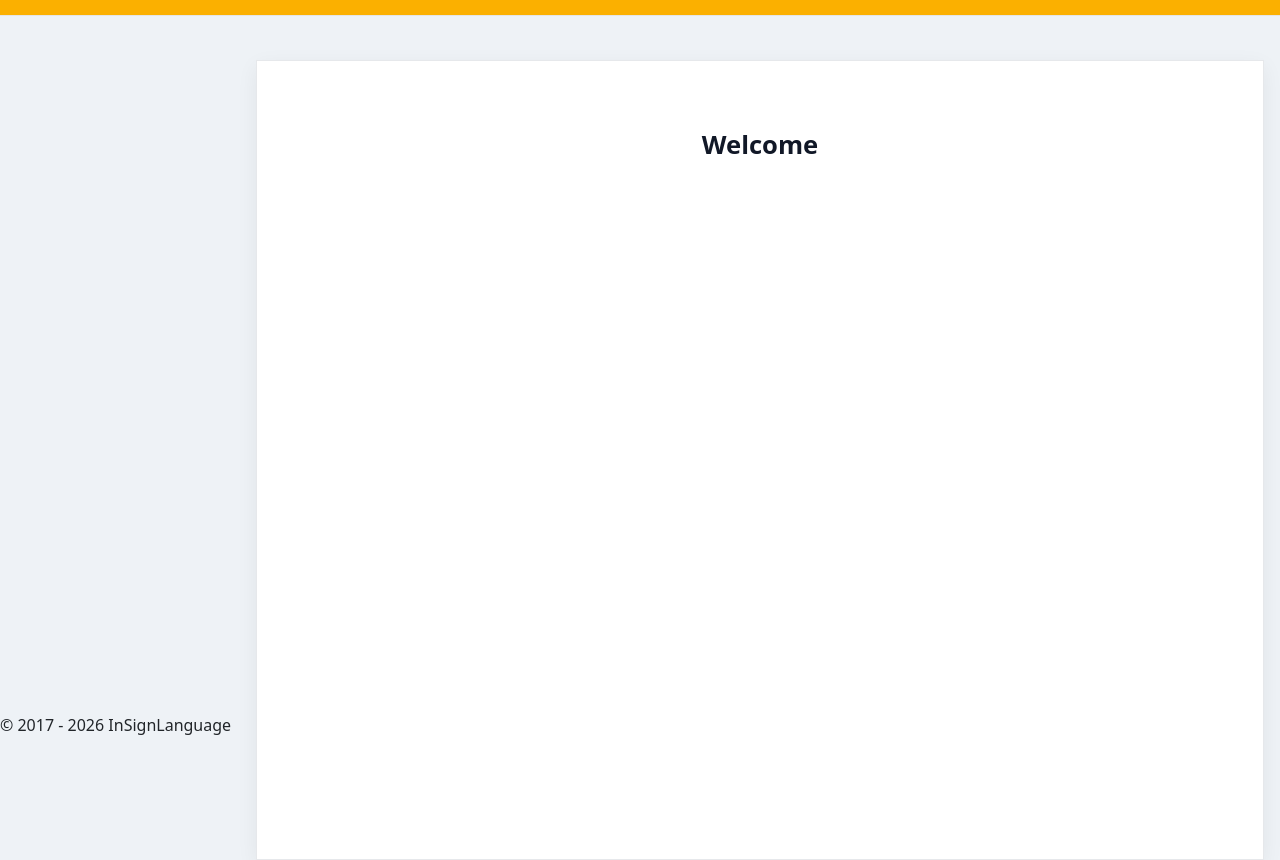
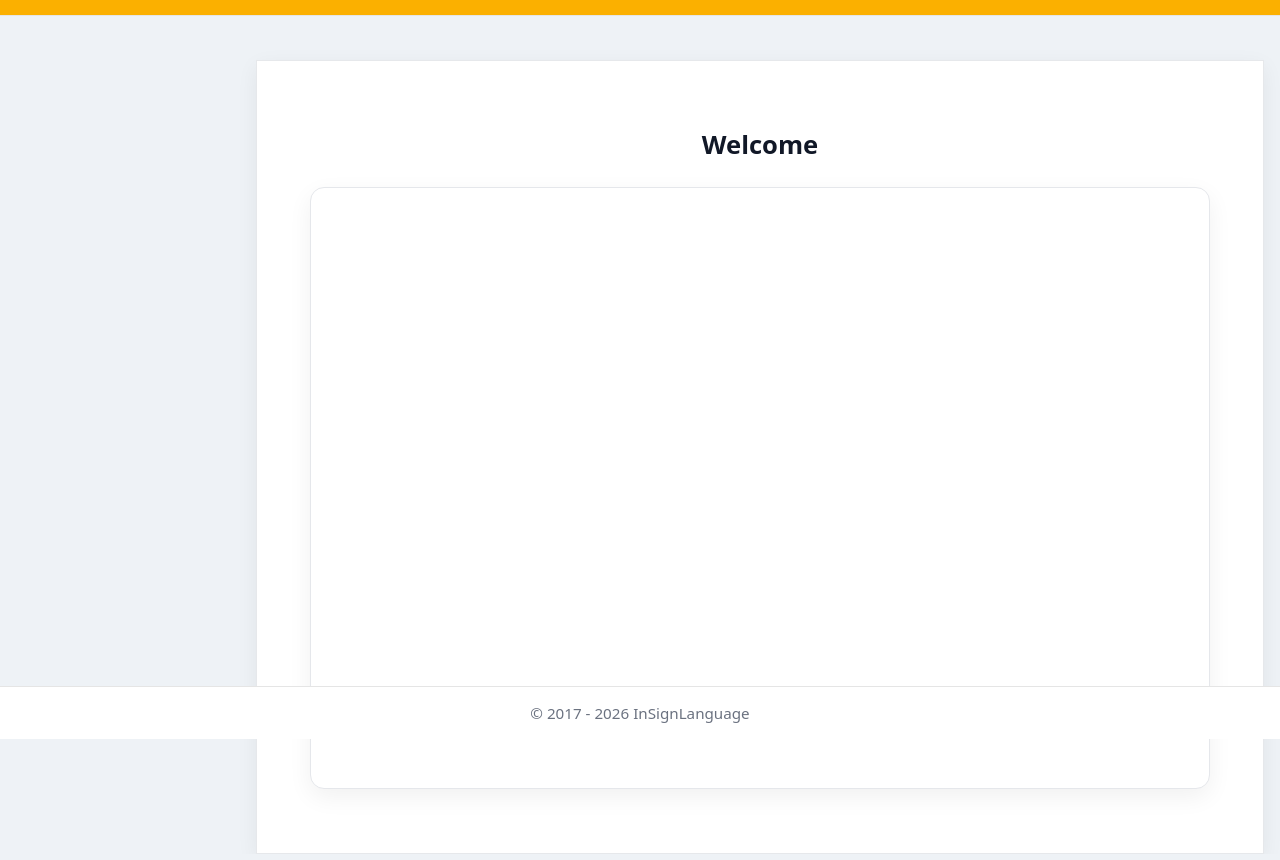
Before and after one commit to matlaInSignLanguage/Dev_VRS, a website: page public/book.html in a window 1280 px wide. Shown: the part 61-921 px from the top of the page. Drawn offline with Linux system fonts and the light colour scheme; no server answers.

Commit message:
fix book page

```diff
--- a/public/book.html
+++ b/public/book.html
@@ -35,10 +35,13 @@
 
         <div class="content-body main-container">
 
-          <section class="section">
-            <h1 id="book_title">Welcome</h1>
-<iframe id="book_link" width="100%" height="600" style="border:0;"></iframe>
-          </section>
+<section class="section book-section">
+  <h1 id="book_title">Welcome</h1>
+
+  <div class="iframe-card">
+    <iframe id="book_link"></iframe>
+  </div>
+</section>
      </div>
 
       </div>
--- a/public/styles.css
+++ b/public/styles.css
@@ -44,7 +44,7 @@ body {
 /* Main area */
 .app-main {
   flex: 1;
-  padding: 24px 16px 80px;
+  padding: 24px 16px;
   background: #eef2f6;
 }
 
@@ -301,6 +301,31 @@ p {
   }
 }
 
+/* Section improvement */
+.book-section {
+  max-width: 900px;
+  margin: 40px auto;
+  text-align: center;
+}
+
+/* Card container */
+.iframe-card {
+  margin-top: 16px;
+  border-radius: 14px;
+  overflow: hidden;
+  border: 1px solid #e5e7eb;
+  box-shadow: 0 8px 24px rgba(0,0,0,0.06);
+  background: #fff;
+}
+
+/* Iframe styling */
+.iframe-card iframe {
+  width: 100%;
+  height: 75vh;
+  border: none;
+  display: block;
+}
+
 /* =========================
    Footer
    ========================= */
@@ -309,7 +334,15 @@ p {
   bottom: 0;
   left: 0;
   width: 100%;
-  z-index: 1200;
+
+  border-top: 1px solid #e5e5e5;
+  padding: 14px 16px;
+  text-align: center;
+  background: #fff;
+  font-size: 0.95rem;
+  color: #6b7280;
+
+  z-index: 1000 ;
 }
 
 /* =========================
```
